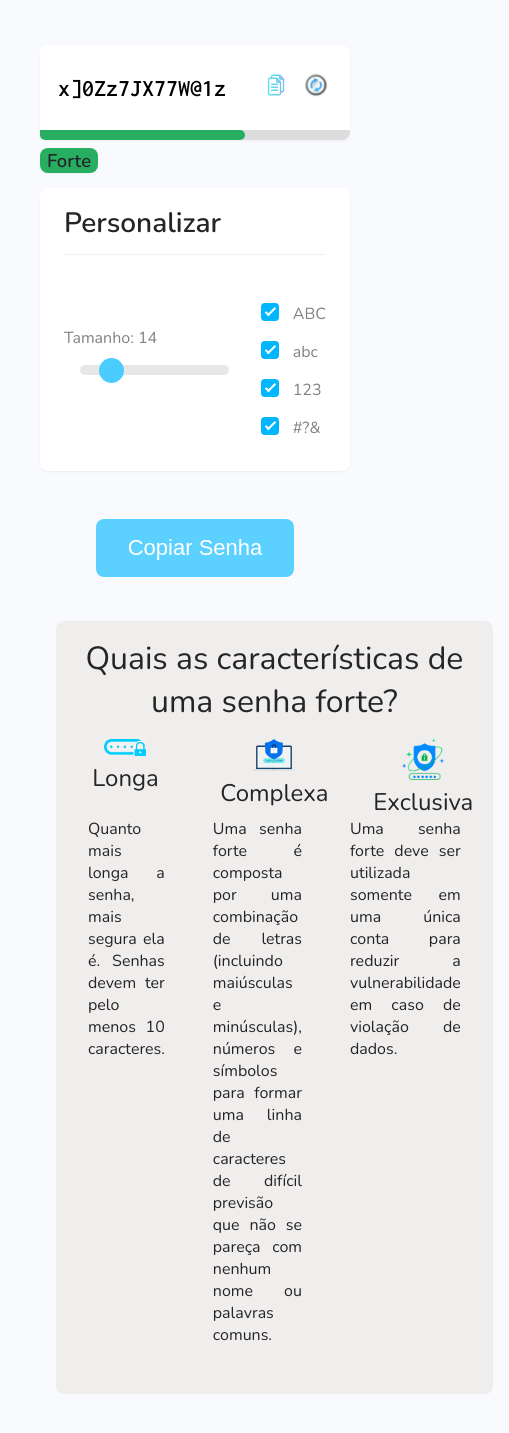
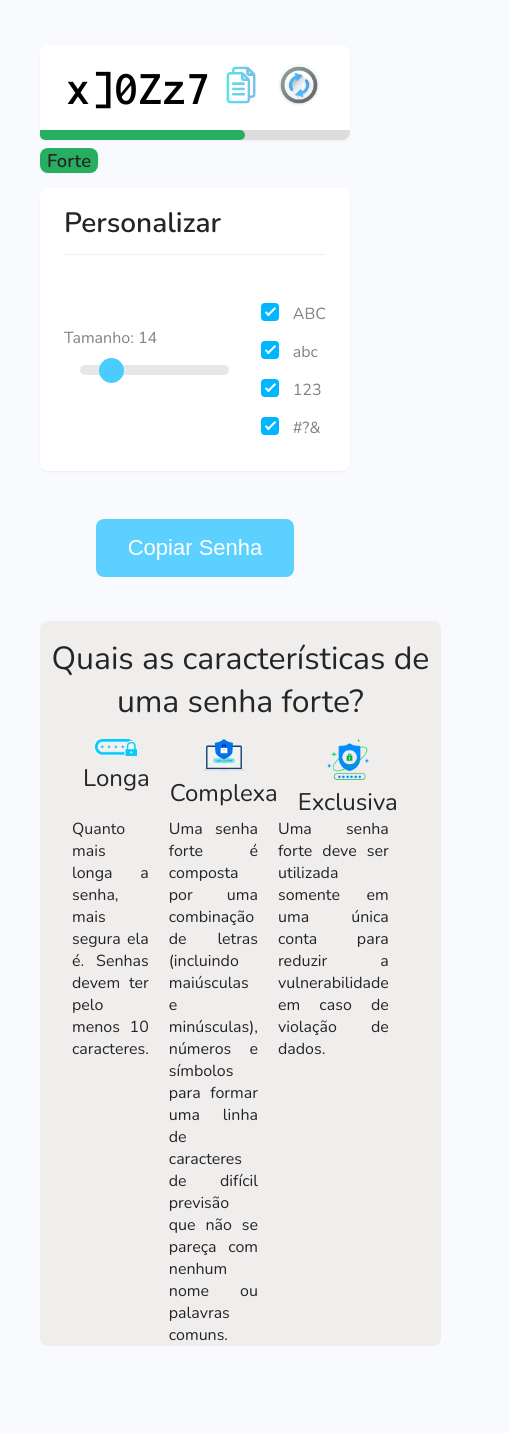
Before and after one commit to GabrielNeoX3/projeto-gerador-de-senha-neox3, a plain HTML site: page index.html in a window 390 px wide. Shown: the part 201-1634 px from the top of the page, 509 px wide, since content can reach past the window. After the commit the page ends 1609 px from the top, so only its background shows below. Drawn offline with nearby package versions, Linux system fonts and the light colour scheme.

Commit message:
Update responsivo.css

```diff
--- a/src/css/responsivo.css
+++ b/src/css/responsivo.css
@@ -1,34 +1,30 @@
-@media only screen and (max-width: 480px) {
-    .password {
-        padding: 1rem;
-    }
-    .password .text input {
-        font-size: 1.5rem;
-    }
-    .password .text input.font-sm {
-        font-size: 1.2rem;
-    }
-    .password .text input.font-xs {
-    font-size: 1rem;
-    }
-    .password .text input.font-xxs {
-    font-size: 1rem;
-    }
-    .password .actions img {
-        width: 24px;
-    }
-}
-@media(max-width: 1280px) {
-    body {
+@media (max-width: 1280px){
+    body{
         padding: 0 40px;
     }
 }
 
-@media (max-width: 768px) {
-}
-
-@media (max-width: 425px) {
-    body {
+@media (max-width: 768px){
+    body{
         padding: 40px;
     }
 }
+
+@media (max-width: 425px){
+    body{
+        padding: 40px;
+    }
+
+    .container-respostas {
+        margin: 0;
+}
+    .container-respostas-1 {
+        display: inline-flex;
+        gap: 20px;
+    }
+
+    .container-respostas-2 {
+        display: inline-flex;
+        gap: 20px;
+    }
+}
```
